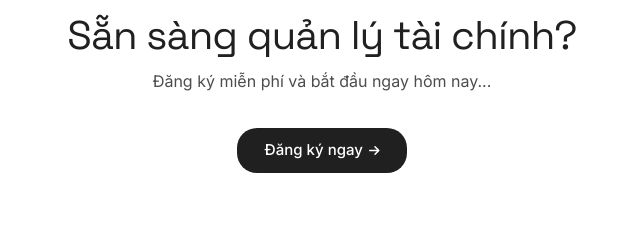
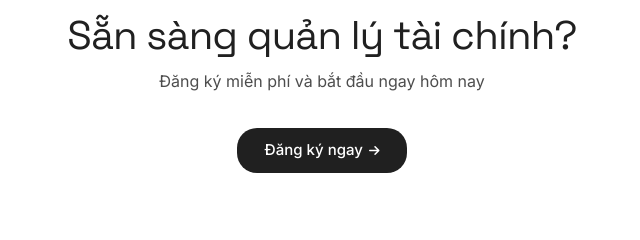
Before and after one commit to Thanhdo2110/personal_finance_tracker, a website built with Vite: page frontend/index.html in a window 1280 px wide. Shown: the part 1444-1684 px from the top of the page, 318-958 px from the left. Built offline with nearby package versions, Linux system fonts and the light colour scheme.

Commit message:
feact: up index

```diff
--- a/frontend/index.html
+++ b/frontend/index.html
@@ -163,7 +163,7 @@
                 Sẵn sàng quản lý tài chính?
             </h2>
             <p style="font-size: 16px; color: #4d4d4d; margin-bottom: 36px;">
-                Đăng ký miễn phí và bắt đầu ngay hôm nay...
+                Đăng ký miễn phí và bắt đầu ngay hôm nay
             </p>
             <a href="login.html#register" class="btn-filled" style="padding: 12px 28px;">
                 Đăng ký ngay <i class="fas fa-arrow-right" style="font-size: 12px;"></i>
```
